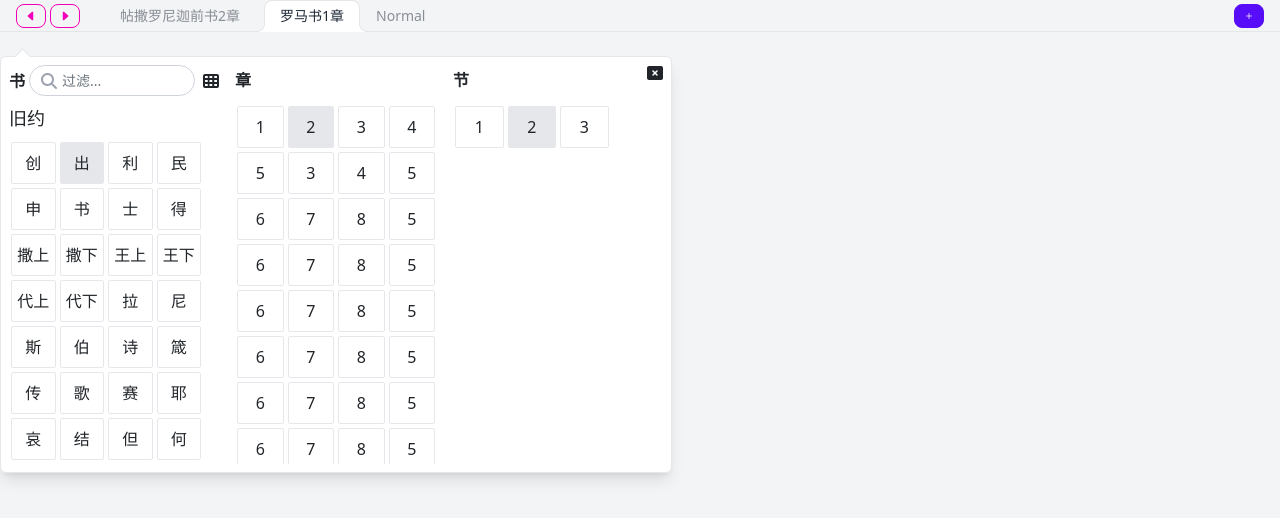
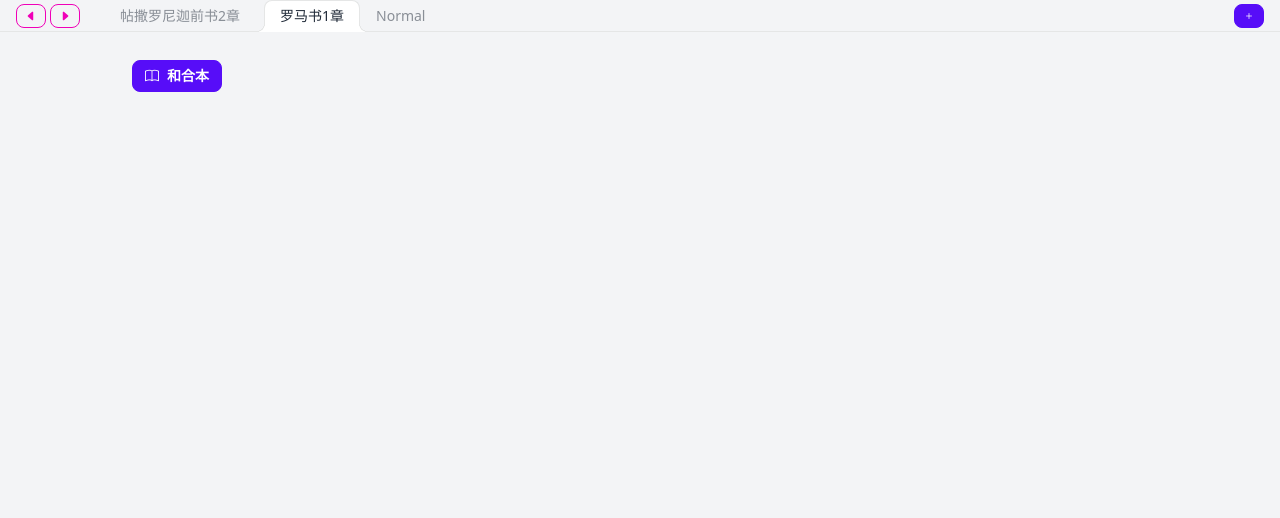
Before and after one commit to mattwhatsup/bible-study-tool-app-tauri, a React (Vite) app: page / in a window 1280 px wide. Shown: the top 518 px of the page. Built offline with nearby package versions, Linux system fonts and the light colour scheme.

Commit message:
update version drop down

```diff
--- a/src/App.tsx
+++ b/src/App.tsx
@@ -8,9 +8,11 @@ const App: FunctionComponent<AppProps> = () => {
   return (
     <div className="tw-w-screen tw-h-screen">
       <Tabs />
-
       <div className=" tw-h-6"></div>
-      <BookPopupSelector />
+      <div className=" tw-absolute tw-left-32 ">
+        <VersionDropDown />
+      </div>
+      {/* <BookPopupSelector /> */}
     </div>
   )
 }
--- a/src/components-ui/VersionDropDown.css
+++ /dev/null
@@ -1,3 +0,0 @@
-.version-label {
-  /* @apply bg-purple-500; */
-}
--- a/src/components-ui/VersionDropDown.tsx
+++ b/src/components-ui/VersionDropDown.tsx
@@ -1,15 +1,18 @@
-import './VersionDropDown.css'
+import { FunctionComponent } from 'react'
 
 interface VersionDropDownProps {}
 
 const VersionDropDown: FunctionComponent<VersionDropDownProps> = () => {
   return (
-    <div className="tw-dropdown tw-dropdown-bottom tw-dropdown-start">
+    <div className="tw-dropdown tw-dropdown-bottom tw-dropdown-end">
       <label tabIndex={0} className="tw-btn tw-m-1 tw-btn-sm tw-btn-primary">
         <i className="bi bi-book"></i>
         <span className="tw-ml-2">和合本</span>
       </label>
-      <ul tabIndex={0} className="dropdown-menu tw-dropdown-content tw-block">
+      <ul
+        tabIndex={0}
+        className="pop rt dropdown-menu tw-dropdown-content tw-block !tw-top-[120%] tw-shadow-lg tw-border-gray-200"
+      >
         <li>
           <h6 className="dropdown-header">选择圣经版本</h6>
         </li>
--- a/src/styles.css
+++ b/src/styles.css
@@ -64,16 +64,29 @@ body {
   @apply tw-bg-gray-100;
 }
 
-.pop.lt::before {
+.pop::before {
   position: absolute;
   width: 0.71428571em;
   height: 0.71428571em;
   content: '';
   background-color: white;
-  transform: rotate(45deg);
   z-index: 2;
-  box-shadow: -1px -1px 0 0 #e5e7eb;
+}
 
+.pop.lt::before {
   top: -0.30714286em;
   left: 1em;
+  transform: rotate(45deg);
+  box-shadow: -1px -1px 0 0 var(--tw-shadow-color);
+  border-top: 1px solid var(--tw-shadow-color);
+  border-left: 1px solid var(--tw-shadow-color);
 }
+
+.pop.rt::before {
+  top: -0.30714286em;
+  right: 1em;
+  transform: rotate(45deg);
+  box-shadow: -1px -1px 0 0 var(--tw-shadow-color);
+  border-top: 1px solid var(--tw-shadow-color);
+  border-left: 1px solid var(--tw-shadow-color);
+}
```
